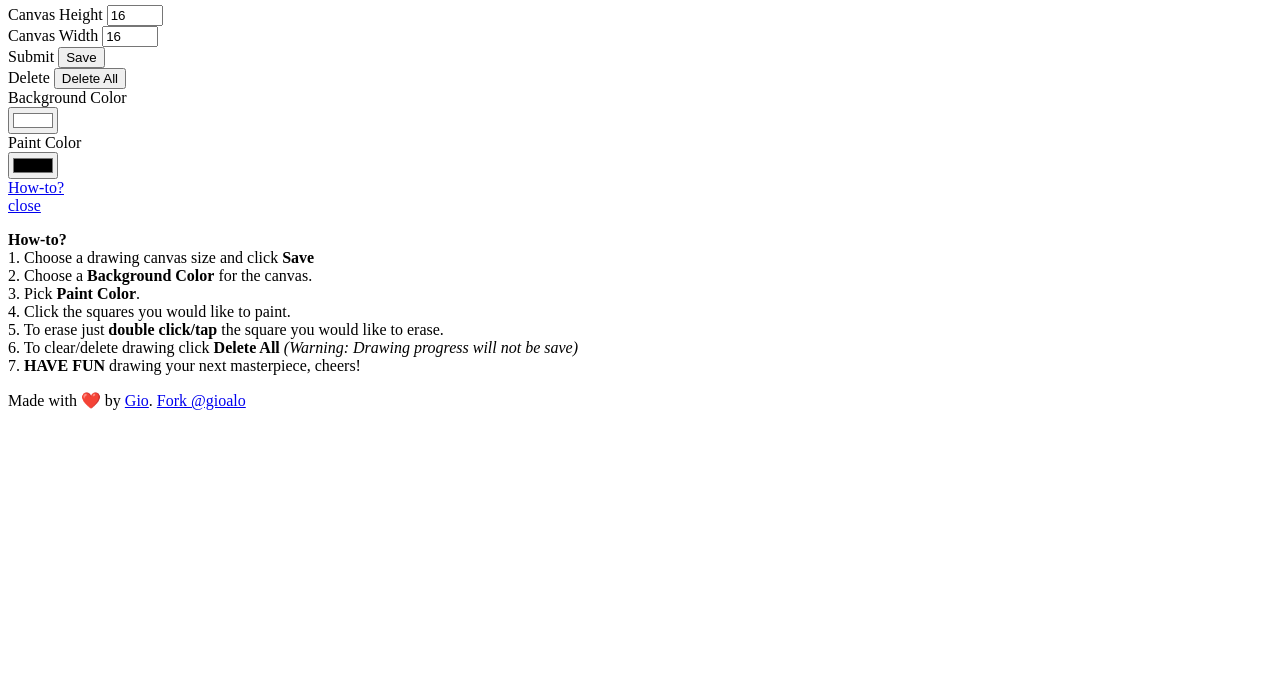
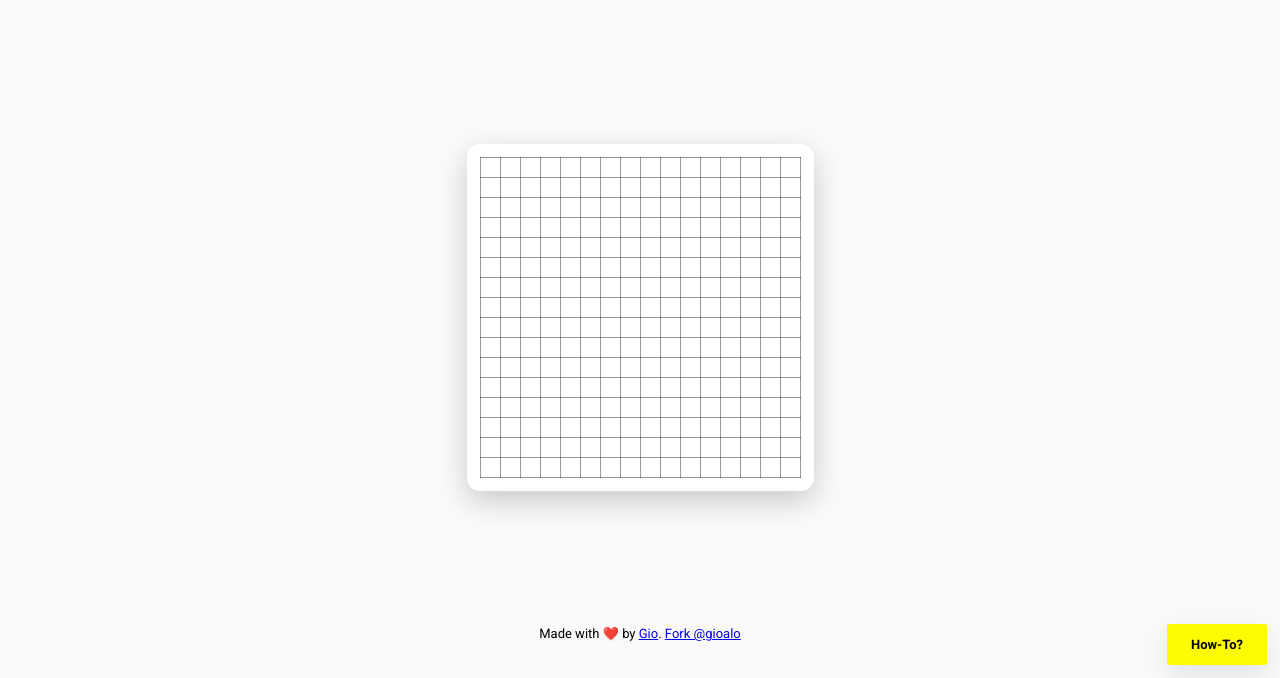
Before and after one commit to giovanni-antonio/pixel-art-maker, a plain HTML site: page index.html in a window 1280 px wide. Shown: the part 122-800 px from the top of the page. Drawn offline with Linux system fonts and the light colour scheme; the site is published under a folder, as on GitHub Pages, so addresses that start at the root find nothing.

Commit message:
fix resources path

```diff
--- a/index.html
+++ b/index.html
@@ -8,7 +8,7 @@
     <meta name="description" content="Pixel art maker is a tool/web art editor that allows you to draw pixel art.
     ">
     <link href="https://fonts.googleapis.com/css?family=Roboto:400,700" rel="stylesheet">
-    <link rel="stylesheet" href="/main.css">
+    <link rel="stylesheet" href="main.css">
 </head>
 
 <body>
@@ -77,7 +77,7 @@
         <p>Made with ❤️ by <a href="http://www.giovannilara.com">Gio</a>. <a href="https://www.github.com/gioalo">Fork @gioalo</a></p>
     </footer>
     <!-- <script src="jquery.min.js"></script> -->
-    <script src="/app.js"></script>
+    <script src="app.js"></script>
 </body>
 
 </html>
```
